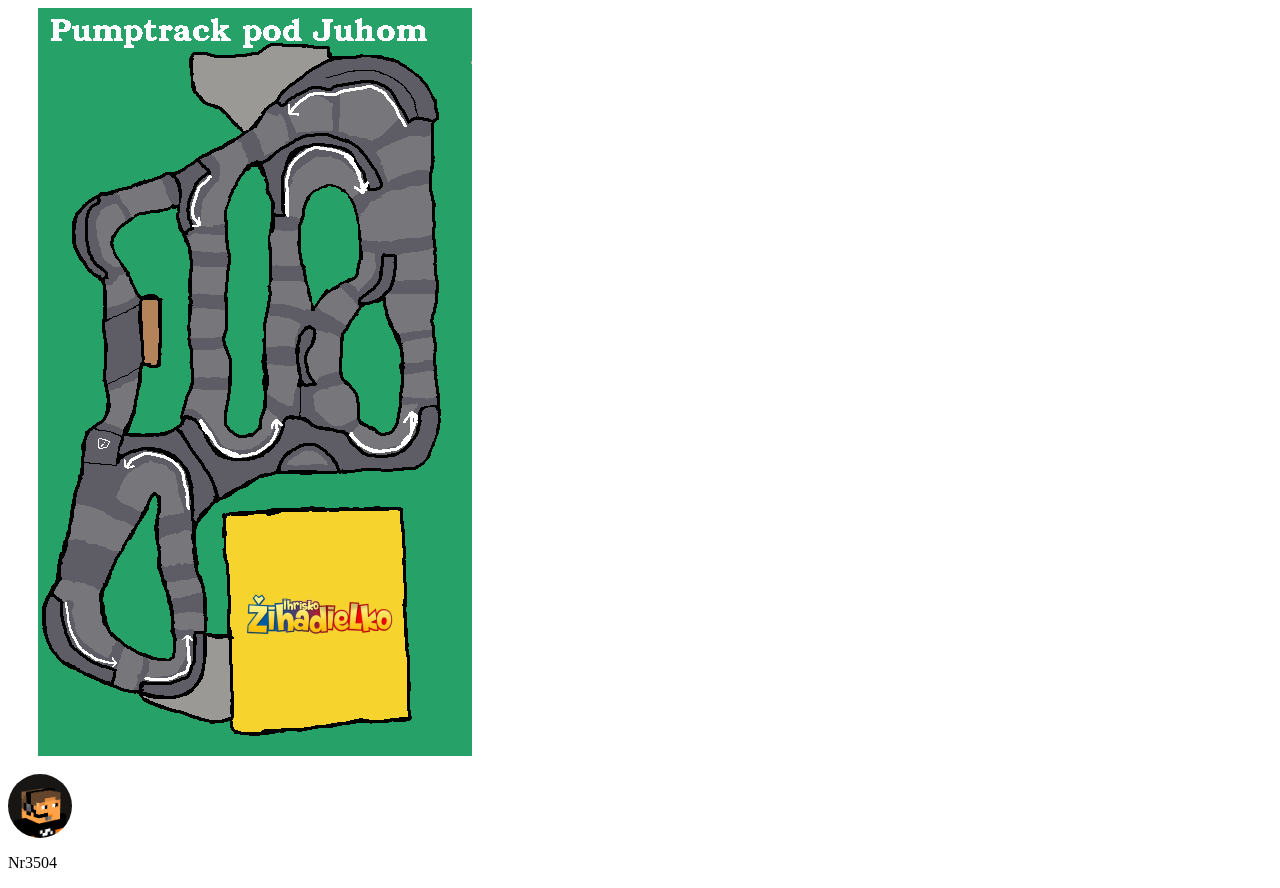
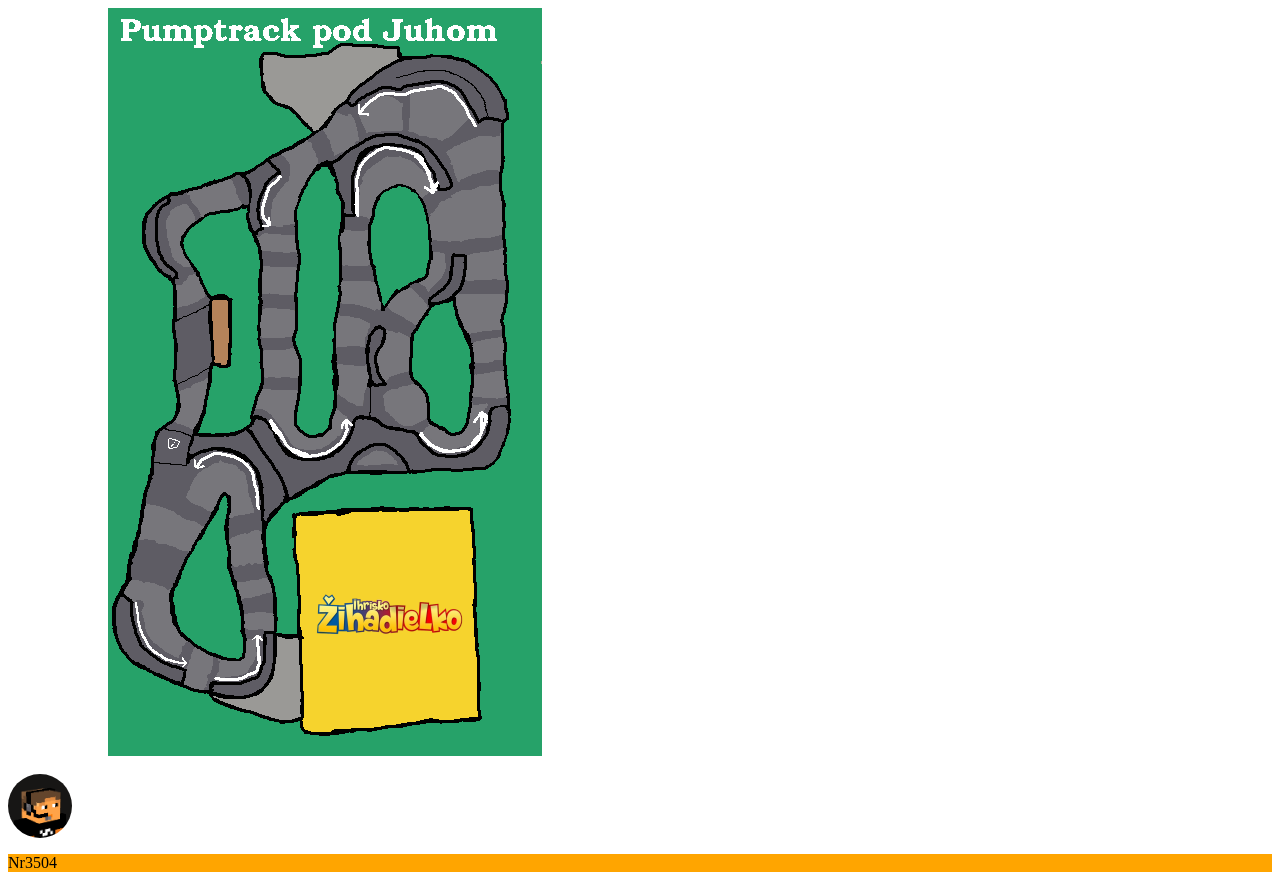
Before and after one commit to Nr3504/we, a plain HTML site: page index.html in a window 1280 px wide. Drawn offline with Linux system fonts and the light colour scheme.

Commit message:
Update index.html

```diff
--- a/index.html
+++ b/index.html
@@ -3,6 +3,6 @@
     <title>Príma web</title>
   </head>
   <body>
-    <img style="margin-left: 30px;" src="pumptrack_mapa.png"><br><br>
-    <img src="Screenshot from 2026-05-14 14-13-48.png" width="64" height="64" style="border-radius: 50%;"><br><p>Nr3504</p>
+    <img style="margin-left: 100px;" src="pumptrack_mapa.png"><br><br>
+    <img src="Screenshot from 2026-05-14 14-13-48.png" width="64" height="64" style="border-radius: 50%;"><br><p style="background-color:orange;">Nr3504</p>
   <body>
```
